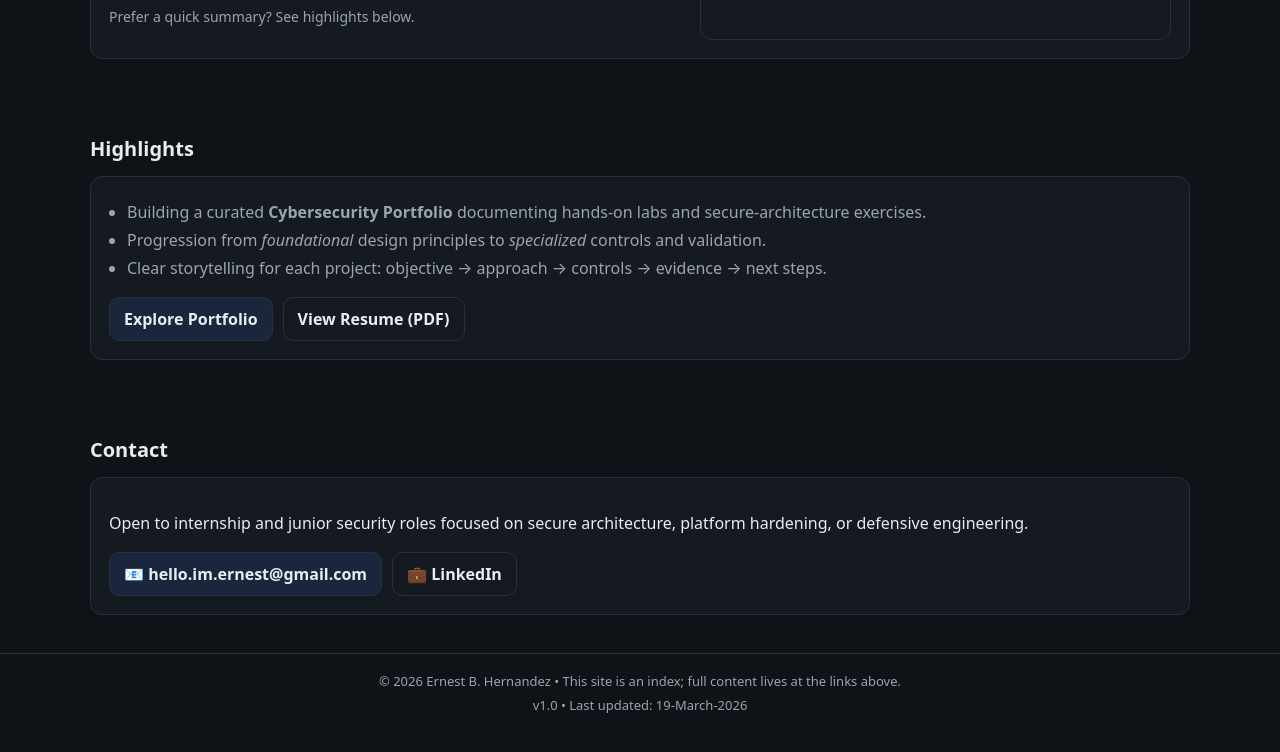
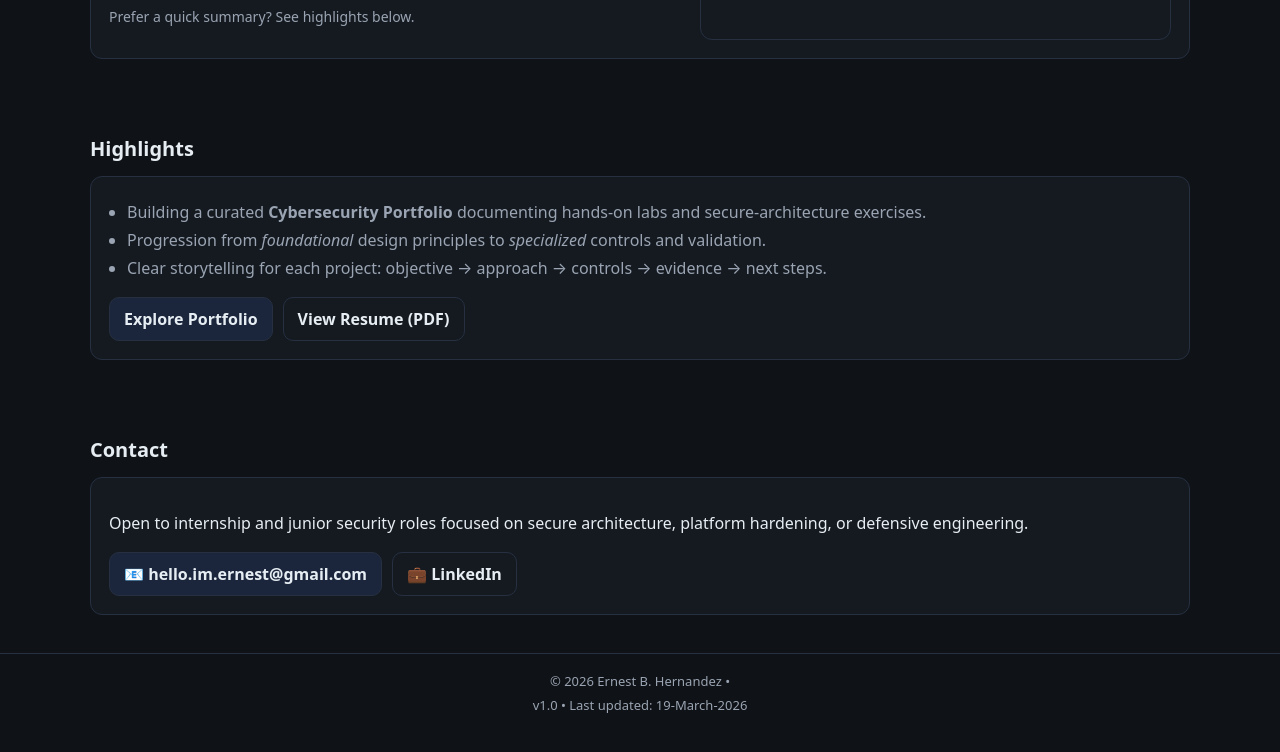
Before and after one commit to eb-hernandez/eb-hernandez.github.io, a plain HTML site: page index.html in a window 1280 px wide. Shown: the part 904-1656 px from the top of the page. Drawn offline with Linux system fonts and the light colour scheme.

Commit message:
Update footer content in index.html
Removed the content about the site being an index.

```diff
--- a/index.html
+++ b/index.html
@@ -213,7 +213,7 @@
 
   <footer>
     <div class="container">
-      <div>© <span id="year"></span> Ernest B. Hernandez • This site is an index; full content lives at the links above.</div>
+      <div>© <span id="year"></span> Ernest B. Hernandez • </div>
       <div style="margin-top:6px;">v1.0 • Last updated: 19‑March‑2026</div>
     </div>
   </footer>
```
